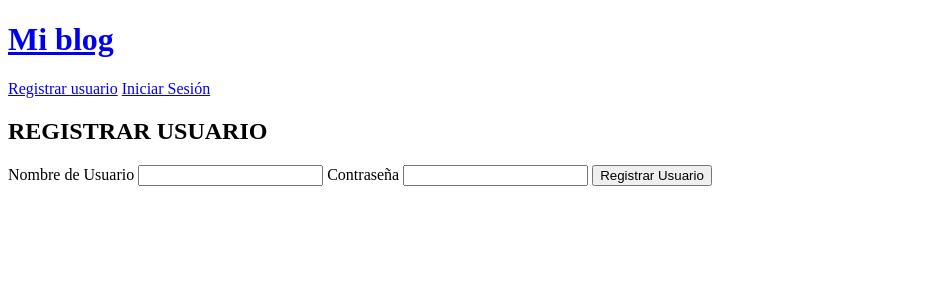
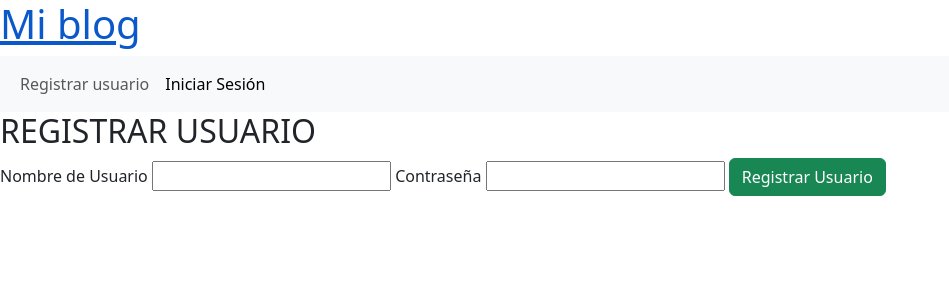
Before and after one commit to engineercarloscogua/appflask, a Flask app: page /auth/register in a window 1280 px wide. Shown: the top 300 px of the page, without its empty margins (0-949 px from the left). Run offline with Flask 3, Linux system fonts and the light colour scheme.

Commit message:
modificaciones pequeñas con boostrap 5

```diff
--- a/myblog/Templates/auth/login.html
+++ b/myblog/Templates/auth/login.html
@@ -16,6 +16,6 @@
         <!-- Campo de entrada de contraseña. El tipo "password" oculta los caracteres de la contraseña. El atributo "required" indica que este campo es obligatorio -->
         <input type="password" name="password" id = "password" required>
         <!-- Botón de envío del formulario -->
-        <input type="submit", value="Iniciar Sesión">
+        <input type="submit", value="Iniciar Sesión" class="btn btn-primary"  role="button">
     </form>
 {% endblock %}
--- a/myblog/Templates/auth/register.html
+++ b/myblog/Templates/auth/register.html
@@ -19,6 +19,7 @@
         <!-- Campo de entrada de texto para el nombre de usuario. El atributo "required" indica que este campo es obligatorio -->
         <label for="password">Contraseña</label>
         <input type="password" name="password" id = "password" required>
-        <input type="submit", value="Registrar Usuario">
+        <input type="submit", value="Registrar Usuario" class="btn btn-success"  role="button" >
+
     </form>
 {% endblock %}
--- a/myblog/Templates/base.html
+++ b/myblog/Templates/base.html
@@ -4,29 +4,63 @@
 <head>
     <meta charset="UTF-8">
     <meta name="viewport" content="width=device-width, initial-scale=1.0">
+    <link href="https://cdn.jsdelivr.net/npm/bootstrap@5.3.2/dist/css/bootstrap.min.css" rel="stylesheet" integrity="sha384-T3c6CoIi6uLrA9TneNEoa7RxnatzjcDSCmG1MXxSR1GAsXEV/Dwwykc2MPK8M2HN" crossorigin="anonymous">
+    <script src="https://cdn.jsdelivr.net/npm/bootstrap@5.3.2/dist/js/bootstrap.bundle.min.js" integrity="sha384-C6RzsynM9kWDrMNeT87bh95OGNyZPhcTNXj1NW7RuBCsyN/o0jlpcV8Qyq46cDfL" crossorigin="anonymous"></script>
     <title>
         <!-- TODO LO QUE TENGA CORCHETES Y %% ES DINAMICO-->
         {%block title%} {% endblock %} mi blog
     </title>
 </head>
 <body>
+
     <header>
         <div>
             <a href="{{ url_for('blog.index') }}">
                 <h1>Mi blog</h1>
             </a>
         </div>
-        <nav>
+        <!--hhhhhhhhhhhhhhhhhhhhhhhhhhhhhhhhhhhhhhhhhhhhhhhhhhhhhhhhhhhhhhhhhhhhhhhhhhhhhhhhhhhhh-->
+    <nav class="navbar navbar-expand-lg bg-body-tertiary">
+        <div class="container-fluid">
+            <!--<a class="navbar-brand" href="#">Navbar</a>-->
+            <button class="navbar-toggler" type="button" data-bs-toggle="collapse" data-bs-target="#navbarNavDropdown" aria-controls="navbarNavDropdown" aria-expanded="false" aria-label="Toggle navigation">
+            <span class="navbar-toggler-icon"></span>
+            </button>
+            <div class="collapse navbar-collapse" id="navbarNavDropdown">
+            <ul class="navbar-nav">
+                <!--------->
                     <!-- Validación de Registro para no heredar todas las opciones-->
                 {% if g.user %} <!--Verifica con g si el usuario ya esta logueado-->
                 <samp> {{ g.user.username }} </samp><!--COntendra el nombre de uaurio ya logueado-->
-            <a href="{{ url_for('auth.logout') }}" >Cerrar Sesión</a> <!-- no hay vistas para cerrar sesión urlfor lo envia al incio-->
+                <a href="{{ url_for('auth.logout') }}" class="nav-link active"  >Cerrar Sesión</a> <!-- no hay vistas para cerrar sesión urlfor lo envia al incio-->
                 {% else %} <!--Si no esta logueado que muestre las opciones -->
-            <a href="{{ url_for('auth.register') }}">Registrar usuario</a>
-            <a href="{{ url_for('auth.login') }}">Iniciar Sesión</a>
+                <a href="{{ url_for('auth.register') }}" class="nav-link" >Registrar usuario</a>
+                <a href="{{ url_for('auth.login') }}" class="nav-link active" aria-current="page" >Iniciar Sesión</a>
                 {% endif %}
+                <!--
+                <li class="nav-item">
+                    <a class="nav-link active" aria-current="page" href="#">Home</a> -->
+                <!--</li>
+                <li class="nav-item">
+                <a class="nav-link" href="#">Features</a>
+                </li>
+                <li class="nav-item">
+                <a class="nav-link" href="#">Pricing</a>
+                </li>
+                <li class="nav-item dropdown">
+                <a class="nav-link dropdown-toggle" href="#" role="button" data-bs-toggle="dropdown" aria-expanded="false">
+                    Dropdown link
+                </a>
+                <ul class="dropdown-menu">
+                    <li><a class="dropdown-item" href="#">Action</a></li>
+                    <li><a class="dropdown-item" href="#">Another action</a></li>
+                    <li><a class="dropdown-item" href="#">Something else here</a></li>
+                </ul>
+                </li> -->
+            </ul>
+            </div>
+        </div>
         </nav>
-
 
     </header>
     <!--CONTENIDO-->
--- a/myblog/Templates/blog/update_blog.html
+++ b/myblog/Templates/blog/update_blog.html
@@ -10,9 +10,9 @@
 <!--EL METODO POST NO PERMITE QUE LA URL SE VEAN LOS DATOS QUE SE ESTAN ENVIANDO-->
     <form method="POST">
         <label for="title">Titulo</label>
-        <input type="text" name="title" id = "title" value = " " required> <!--Value tiene todo lo que se va a recuperar de la base de datos -->
+        <input type="text" name="title" id = "title" value = "{{post.title}} " required> <!--Value tiene todo lo que se va a recuperar de la base de datos -->
         <label for="body">Contenido</label>
-        <textarea name="body" id="body" cols="30" rows="10"></textarea>
+        <textarea name="body" id="body" cols="30" rows="10" > {{post.body}} </textarea>
         <input type="submit", value="Guardar">
     </form>
 {% endblock %}
```
Also changed, not shown: myblog/Templates/blog/index.html (+11 -0 lines). Lines whose indentation alone changed are shown as unchanged.
